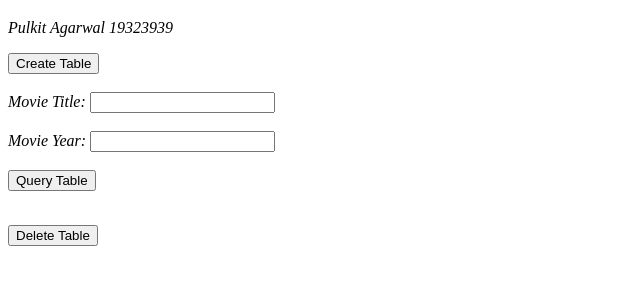
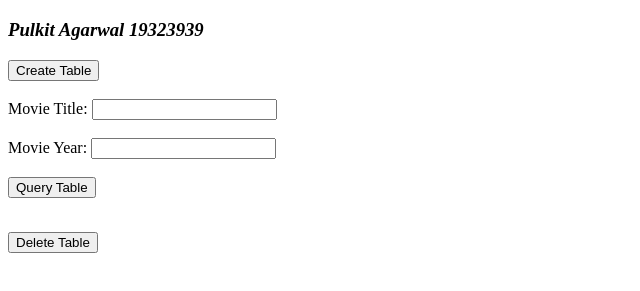
Before and after one commit to beerwithstraw/CSU4400--Internet-Applications, a website: page Assignment-2 (Cloud Application)/index.html in a window 1280 px wide. Shown: the part 61-352 px from the top of the page, without its empty margins (0-640 px from the left). Drawn offline with nearby package versions, Linux system fonts and the light colour scheme.

```diff
--- a/Assignment-2 (Cloud Application)/index.html
+++ b/Assignment-2 (Cloud Application)/index.html
@@ -16,7 +16,7 @@
     <body>
         <div id="action">
             <h1>Cloud Application Database</h1>
-            <h3<i>Pulkit Agarwal  19323939</i></h3>
+            <h3><i> Pulkit Agarwal  19323939</i></h3>
             <p>
                 <!-- Create Table -->
                 <button v-on:click="createDatabase">Create Table</button><br><br>
```
Also changed, not shown: 2 other files.
